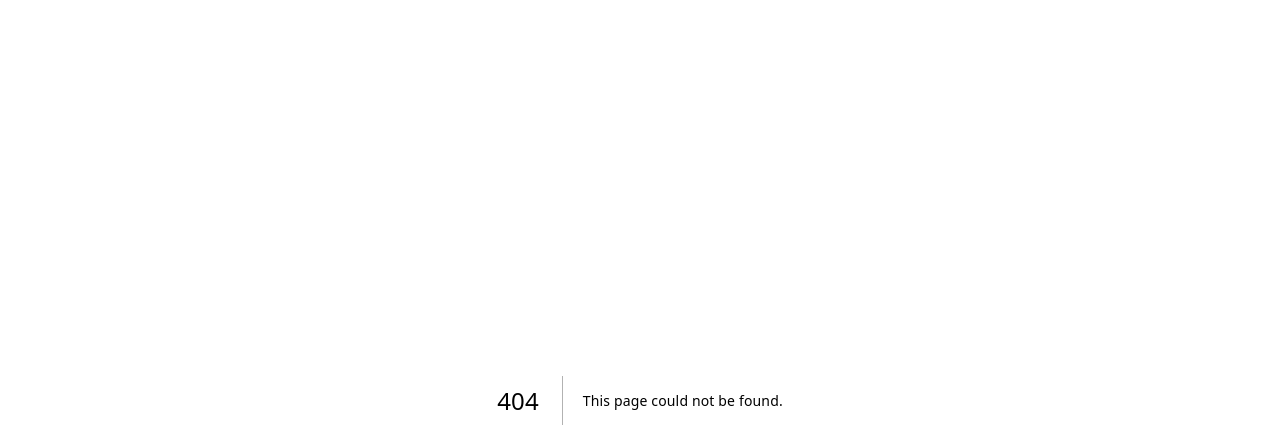
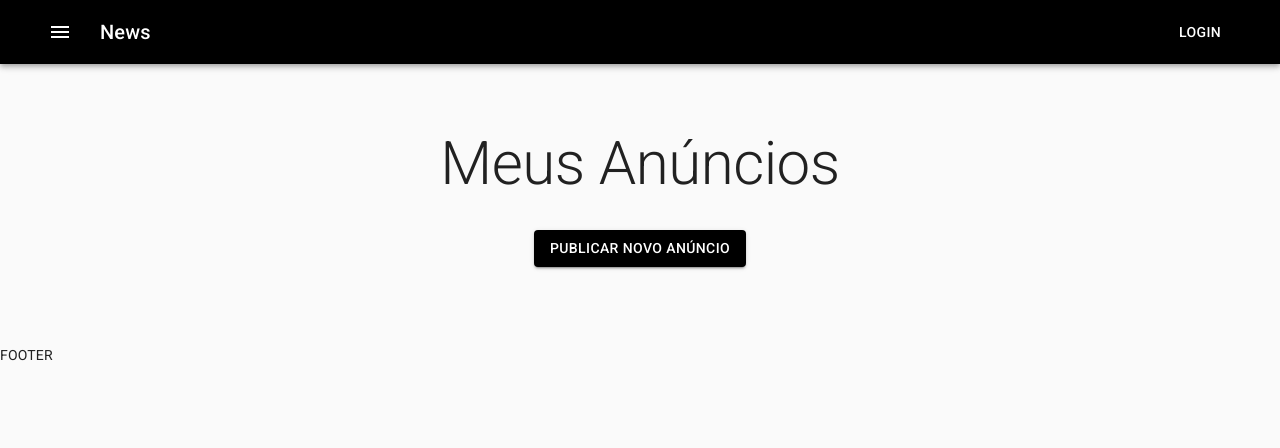
Before and after one commit to Rleopioneer/anunx, a Next.js app: page /user/dashboard in a window 1280 px wide. Before the commit this address had no page. Shown: the top 448 px of the page. Built offline with nearby package versions, Linux system fonts and the light colour scheme.

Commit message:
Criação de Template Defaul, header e dashboard

```diff
--- /dev/null
+++ b/pages/user/dashboard.js
@@ -0,0 +1,29 @@
+import { Button, Container, Typography } from '@material-ui/core'
+import { makeStyles } from '@material-ui/core'
+import TemplateDefault from '../../src/templates/Default'
+
+const useStyles=  makeStyles((theme) => ({
+  container: {
+    padding: theme.spacing(8, 0, 6)
+  },
+
+  buttonAdd: {
+    margin: '30px auto',
+    display: 'block',
+  }
+}))
+
+export default function Home() {
+  const classes = useStyles()
+
+  return (
+    <TemplateDefault>
+      <Container maxWidth='sm' className={classes.container}>
+        <Typography component='h1' variant='h2' align='center'>
+          Meus Anúncios
+        </Typography>
+        <Button variant='contained' color='primary' className={classes.buttonAdd}>Publicar novo anúncio</Button>
+      </Container>
+    </TemplateDefault>
+  )
+}
--- /dev/null
+++ b/src/components/Header.js
@@ -0,0 +1,44 @@
+import React from 'react'
+import { makeStyles } from '@material-ui/core/styles'
+import AppBar from '@material-ui/core/AppBar'
+import Toolbar from '@material-ui/core/Toolbar'
+import Typography from '@material-ui/core/Typography'
+import Button from '@material-ui/core/Button'
+import IconButton from '@material-ui/core/IconButton'
+import MenuIcon from '@material-ui/icons/Menu'
+import { Container } from '@material-ui/core'
+
+const useStyles = makeStyles((theme) => ({
+  root: {
+    flexGrow: 1,
+  },
+  menuButton: {
+    marginRight: theme.spacing(2),
+  },
+  title: {
+    flexGrow: 1,
+  },
+}))
+
+export default function Header() {
+  const classes = useStyles()
+
+  return (
+    <div className={classes.root}>
+      <AppBar position="static">
+        <Container maxWidth='lg'>
+            <Toolbar>
+            <IconButton edge="start" className={classes.menuButton} color="inherit" aria-label="menu">
+                <MenuIcon />
+            </IconButton>
+            <Typography variant="h6" className={classes.title}>
+                News
+            </Typography>
+            <Button color="inherit">Login</Button>
+            </Toolbar>
+        </Container>
+
+      </AppBar>
+    </div>
+  )
+}
--- /dev/null
+++ b/src/templates/Default.js
@@ -0,0 +1,14 @@
+import Header from "../components/Header"
+
+
+const Default = ({ children }) => {
+  return(
+    <>
+      <Header />
+        {children}
+      <footer>FOOTER</footer>
+    </>
+  )
+}
+
+export default Default
```
Also changed, not shown: pages/index.js (deleted, +0 -9 lines).
